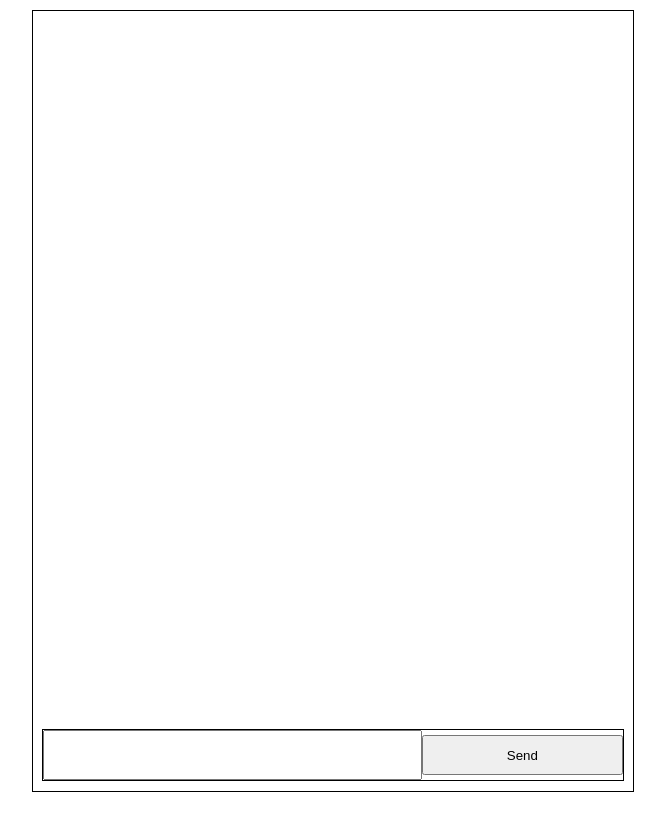
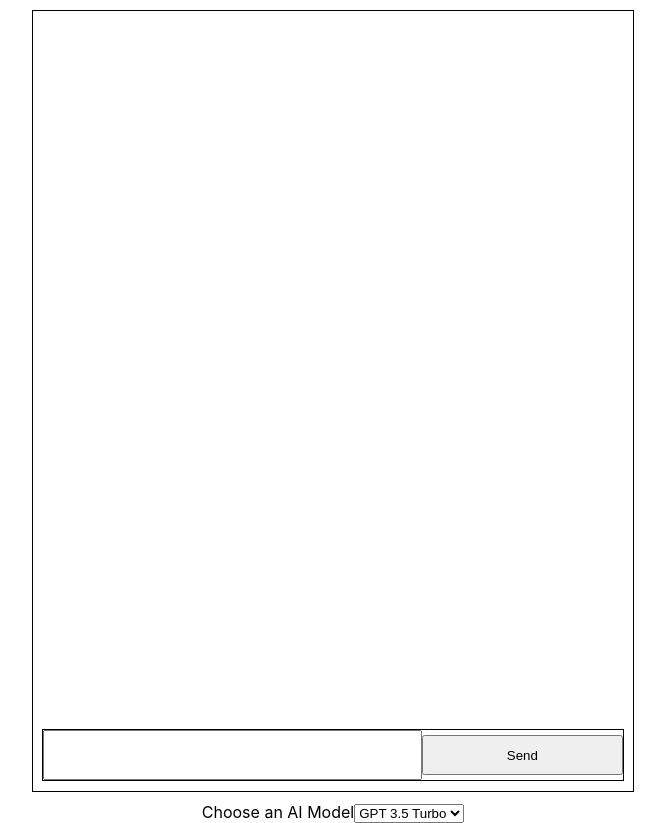
Before and after one commit to ReactOpenAI/ReactOpenAI, a React (Create React App) app: page / in a window 1280 px wide. Shown: the whole page, without its empty margins (307-972 px from the left). Before the commit the page ends 802 px from the top, so only its background shows below. Built offline with nearby package versions, Linux system fonts and the light colour scheme.

Commit message:
added aimodelselection

```diff
--- a/src/App.js
+++ b/src/App.js
@@ -1,10 +1,15 @@
 import './App.css';
+import {useState} from 'react';
 import MessagesContainer from './components/MessagesContainer/MessagesContainer.js';
+import AiModels from './components/AiModels/AiModels.js';
 
 function App() {
+  const [aiModelSelection, setAiModelSelection] = useState('gpt-3.5-turbo')
+  console.log(aiModelSelection)
   return (
     <div className="App">
-      <MessagesContainer />
+      <MessagesContainer aiModelSelection={aiModelSelection}/>
+      <AiModels aiModelSelection={aiModelSelection} setAiModelSelection={setAiModelSelection}/>
     </div>
   );
 }
--- /dev/null
+++ b/src/components/AiModels/AiModels.js
@@ -0,0 +1,17 @@
+import { useEffect, useState } from 'react';
+import './AiModels.css';
+
+export default function AiModels(props) {
+    const {setAiModelSelection}=props
+
+    return (
+        <div className="ai-models-container">
+            <label for="dropdown">Choose an AI Model</label>
+            <select id="dropdown" name="dropdown" onChange={(event)=>setAiModelSelection(event.target.value)}>
+                <option value="gpt-3.5-turbo">GPT 3.5 Turbo</option>
+                <option value="gpt-4-turbo">GPT 4 Turbo</option>
+                <option value="gpt-4o-mini">GPT 4o mini</option>
+            </select>
+        </div>
+    )
+}
--- a/src/components/MessagesContainer/MessagesContainer.js
+++ b/src/components/MessagesContainer/MessagesContainer.js
@@ -1,20 +1,22 @@
-import * as React from 'react';
+import {useEffect, useState} from 'react';
 import axios from 'axios';
 import './MessagesContainer.css';
 import PatrickIMG from "../../assets/Patrick.jpg"
 import aiIMG from "../../assets/chatgpt.png"
 
 export default function MessagesContainer(props) {
-    const [userInput, setUserInput] = React.useState('');
-    const [messages, setMessages] = React.useState([]);
-    const [responses, setResponses] = React.useState([]);
+    const [userInput, setUserInput] = useState('');
+    const [messages, setMessages] = useState([]);
+    const [responses, setResponses] = useState([]);
+    const {aiModelSelection}=props;
+    console.log("this comment comes from MessagesContainer", aiModelSelection)
 
-    React.useEffect(
+    useEffect(
         () => {
             const fetchData = async () => {
                 try {
                     const lastMessage = messages[messages.length - 1];
-                    const apiUrl = `https://reactopenai.azurewebsites.net/get-response?question=${lastMessage}`;
+                    const apiUrl = `https://reactopenai.azurewebsites.net/get-response?question=${lastMessage}&aimodelselection=${aiModelSelection}`;
                     const newResponse = await axios(apiUrl);
                     const allResponses = [...responses, newResponse.data];
                     setResponses(allResponses);
```
Also changed, not shown: src/components/AiModels/AiModels.css (added).
